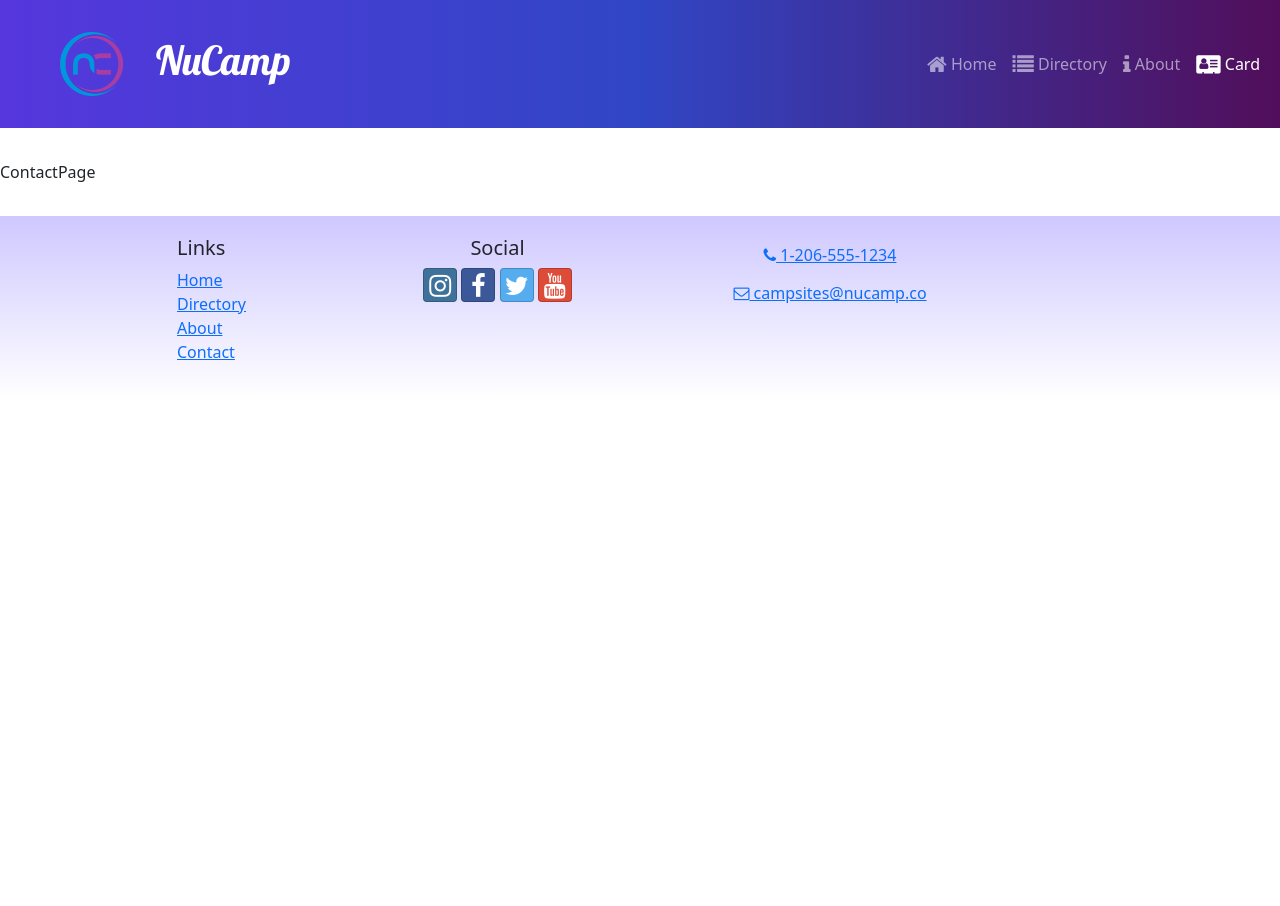
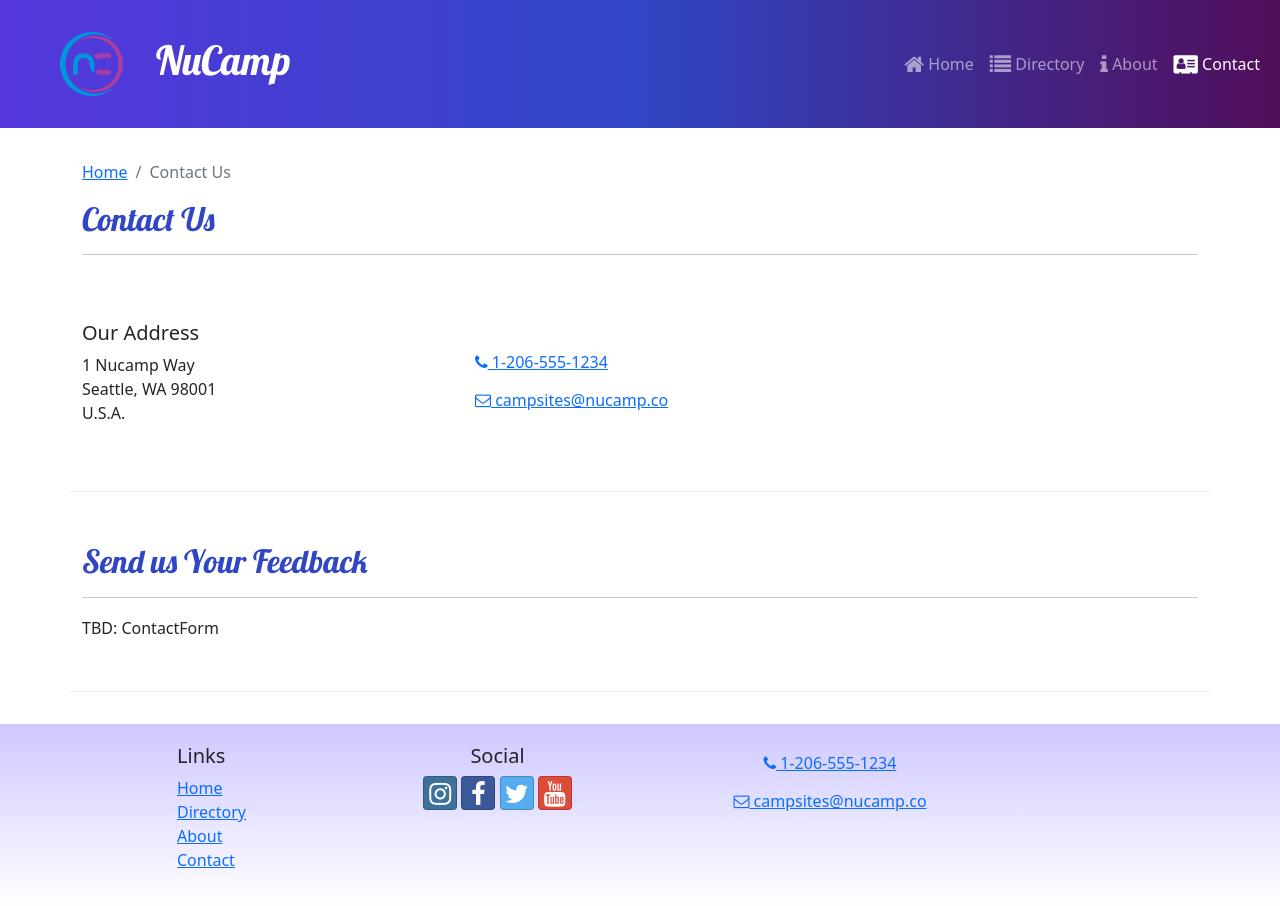
Before and after one commit to maddieliddell/nucampSiteReact, a React (Create React App) app: page /contact in a window 1280 px wide. Before the commit the page ends 800 px from the top, so only its background shows below. Built offline with nearby package versions, Linux system fonts and the light colour scheme.

Commit message:
ContactPage

```diff
--- a/src/components/Header.js
+++ b/src/components/Header.js
@@ -32,7 +32,7 @@
                     </NavItem>
                     <NavItem>
                         <NavLink className='nav-link' to='/contact'>
-                            <i className='fa fa-address-card fa-lg ' /> Card
+                            <i className='fa fa-address-card fa-lg ' /> Contact
                         </NavLink>
                     </NavItem>
                 </Nav>
--- a/src/pages/ContactPage.js
+++ b/src/pages/ContactPage.js
@@ -1,5 +1,51 @@
+import { Container, Col, Row } from 'reactstrap';
+import SubHeader from '../components/SubHeader';
+
 const ContactPage = () => {
-    return <div>ContactPage</div>;
+    return (
+        <Container>
+            <SubHeader current={'Contact Us'}/>
+
+            <Row className='row-content align-items-center'>
+                <Col sm='4'>
+                    <h5>Our Address</h5>
+                    <address>
+                        1 Nucamp Way
+                        <br />
+                        Seattle, WA 98001
+                        <br />
+                        U.S.A.
+                    </address>
+                </Col>
+                <Col>
+                    <a
+                        role='button'
+                        className='btn btn-link'
+                        href='tel+12065551234'
+                    >
+                        <i className='fa fa-phone' /> 1-206-555-1234
+                    </a>
+                    <br />
+                    <a
+                        role='button'
+                        className='btn btn-link'
+                        href='malito:fakeemail@fakeemail.co'
+                    >
+                        <i className='fa fa-envelope-o' /> campsites@nucamp.co
+                    </a>
+                </Col>
+            </Row>
+            <Row className='row-content'>
+                <Col xs='12'>
+                    <h2>Send us Your Feedback</h2>
+                    <hr />
+                </Col>
+                <Col md='10'>
+                    TBD: ContactForm
+                </Col>
+            </Row>
+        </Container>
+    );
 };
 
 export default ContactPage;
```
